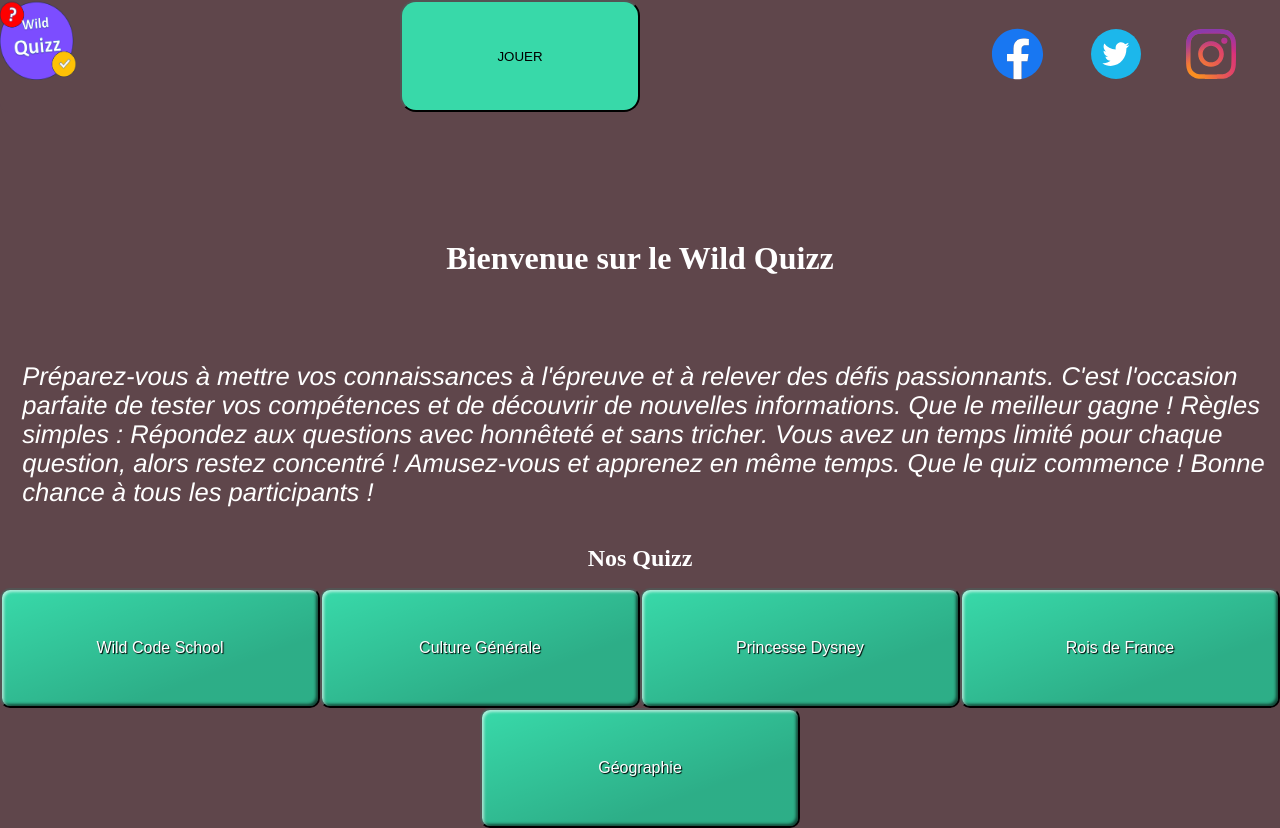
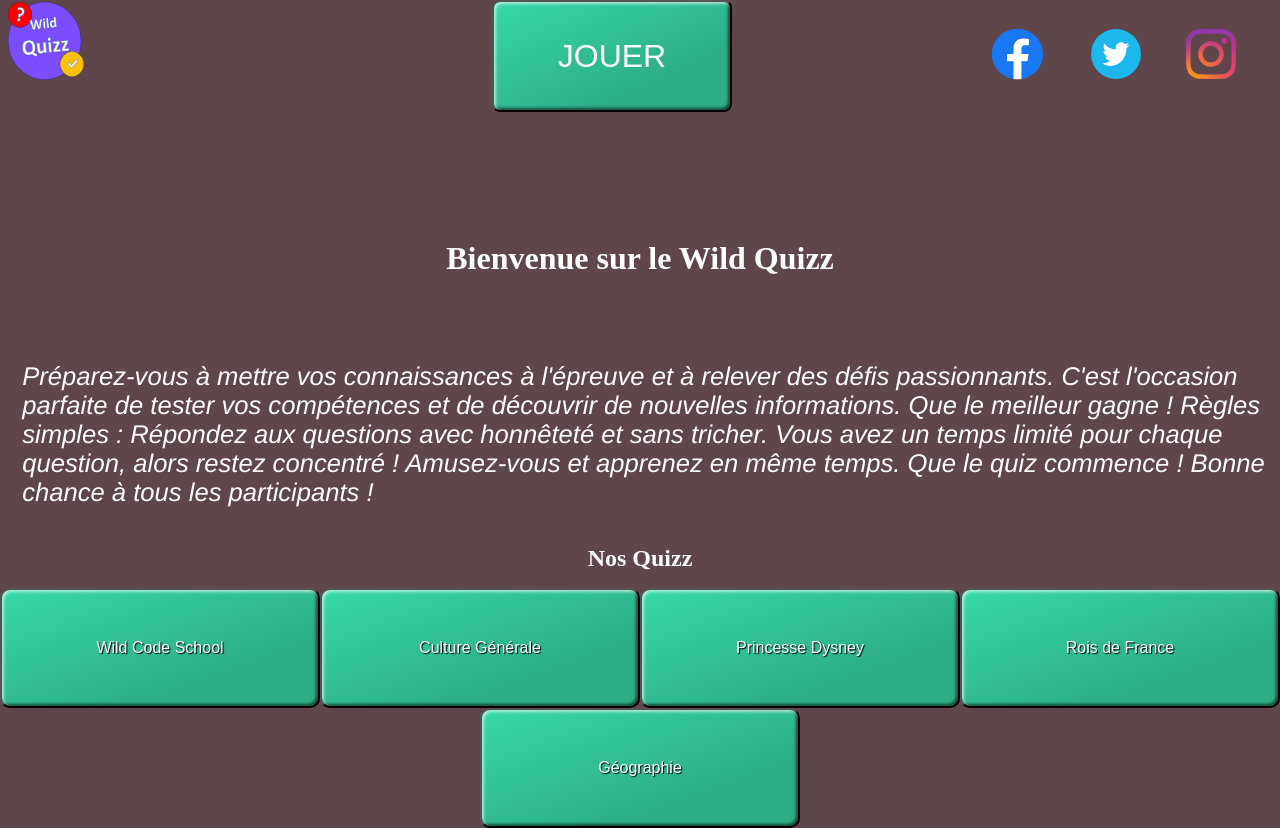
Before and after one commit to Rayane0823/Project-1-WCS, a website: page index.html in a window 1280 px wide. Drawn offline with Linux system fonts and the light colour scheme.

Commit message:
Upload index

```diff
--- a/index.css
+++ b/index.css
@@ -23,13 +23,26 @@ nav {
 .logo {
   width: 5em;
   height: 5em;
+  align-items: center;
+  margin-left: 0.5rem;
 }
 
 .btnJouer {
-  border-radius: 1rem;
+  border-radius: 0.5rem;
+  margin-left: 11rem;
   background-color: #38d9a9;
   width: 15rem;
   text-align: center;
+  color: #fff;
+  font-size: 2rem;
+  background-image: linear-gradient(
+    to top left,
+    rgba(0, 0, 0, 0.2),
+    rgba(0, 0, 0, 0.2) 30%,
+    rgba(0, 0, 0, 0)
+  );
+  box-shadow: inset 2px 2px 3px rgba(255, 255, 255, 0.6),
+    inset -2px -2px 3px rgba(0, 0, 0, 0.6);
 }
 
 .imgG {
```
